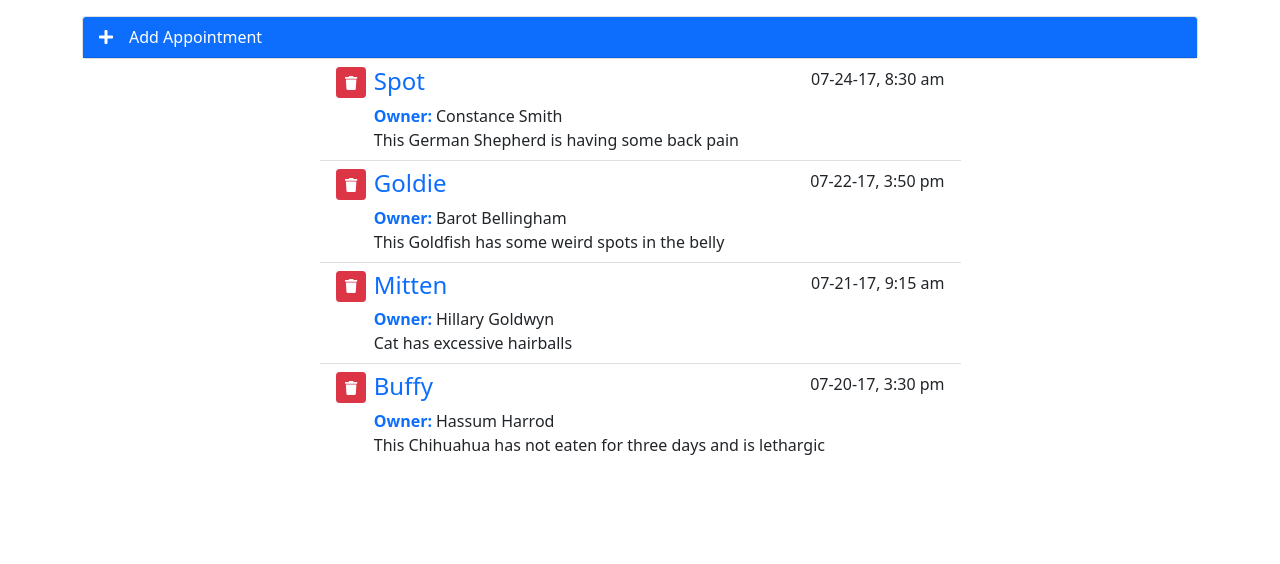
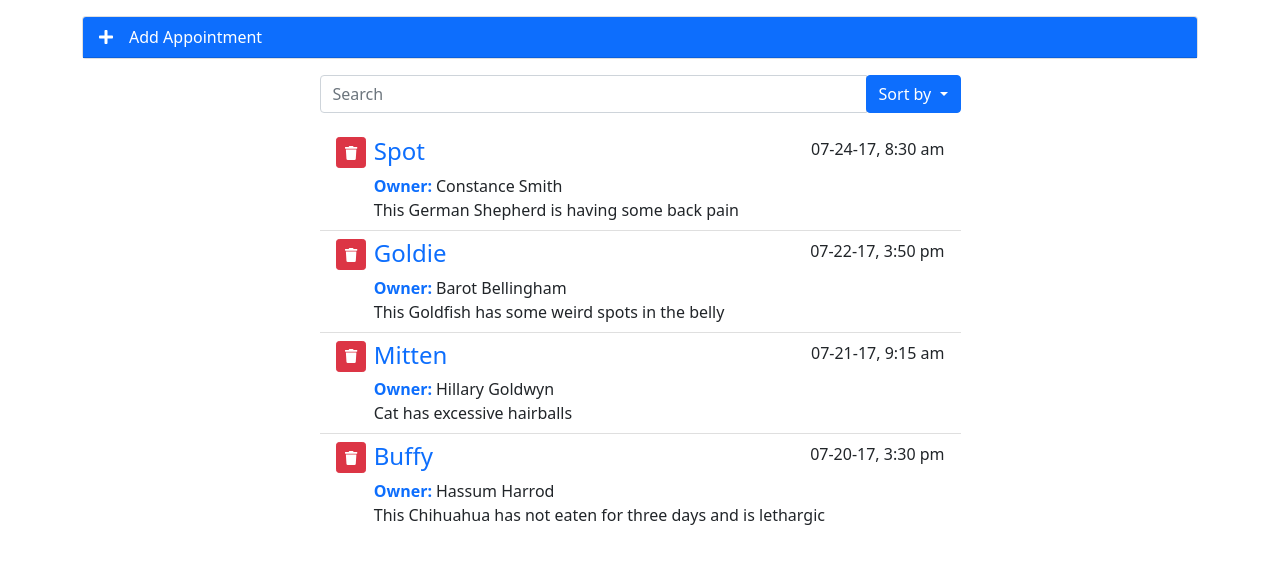
Before and after one commit to NonnaKar/vue-interface, a Vue app: page / in a window 1280 px wide. Shown: the top 564 px of the page. Built offline with nearby package versions, Linux system fonts and the light colour scheme.

Commit message:
added search component template

```diff
--- a/src/App.vue
+++ b/src/App.vue
@@ -2,6 +2,7 @@
   <div class="container">
     <div class="row justify-content-center">
       <add-appointment @add="addItem" />
+      <search-appointments />
       <appointment-list
         :appointments="appointments"
         @remove="removeItem"
@@ -12,8 +13,9 @@
 </template>
 
 <script>
-import AddAppointment from "./components/AddAppointment";
-import AppointmentList from "./components/AppointmentList";
+import SearchAppointments from "./components/SearchAppointments.vue";
+import AddAppointment from "./components/AddAppointment.vue";
+import AppointmentList from "./components/AppointmentList.vue";
 import _ from "lodash";
 import axios from "axios";
 
@@ -28,6 +30,7 @@
   components: {
     AppointmentList,
     AddAppointment,
+    SearchAppointments,
   },
   mounted() {
     axios.get("./data/appointments.json").then(
--- /dev/null
+++ b/src/components/SearchAppointments.vue
@@ -0,0 +1,91 @@
+<template>
+  <div class="col-12 col-md-10 col-lg-7">
+    <div class="input-group my-3">
+      <input
+        id="SearchApts"
+        placeholder="Search"
+        type="text"
+        class="form-control"
+        aria-label="Search Appointments"
+      />
+
+      <div class="input-group-append">
+        <button
+          type="button"
+          class="btn btn-primary dropdown-toggle"
+          data-toggle="dropdown"
+          aria-haspopup="true"
+          aria-expanded="false"
+        >
+          Sort by
+          <span class="caret"></span>
+        </button>
+
+        <div class="dropdown-menu dropdown-menu-right">
+          <a
+            href="#"
+            class="dropdown-item d-flex justify-content-between"
+            id="petName"
+          >
+            Pet Name
+            <font-awesome-icon icon="check" />
+          </a>
+
+          <a
+            class="dropdown-item d-flex justify-content-between"
+            href="#"
+            id="aptDate"
+          >
+            Date
+            <font-awesome-icon icon="check" />
+          </a>
+
+          <a
+            href="#"
+            class="dropdown-item d-flex justify-content-between"
+            id="ownerName"
+          >
+            Owner
+            <font-awesome-icon icon="check" />
+          </a>
+
+          <div class="dropdown-divider" role="separator"></div>
+
+          <a
+            class="dropdown-item d-flex justify-content-between"
+            href="#"
+            id="asc"
+          >
+            Asc
+            <font-awesome-icon icon="check" />
+          </a>
+
+          <a
+            class="dropdown-item d-flex justify-content-between"
+            href="#"
+            id="desc"
+          >
+            Desc
+            <font-awesome-icon icon="check" />
+          </a>
+        </div>
+      </div>
+    </div>
+  </div>
+</template>
+
+<script>
+import { FontAwesomeIcon } from "@fortawesome/vue-fontawesome";
+
+export default {
+  name: "SearchAppointments",
+  data() {
+    return {
+      searchTerm: "",
+    };
+  },
+  components: {
+    FontAwesomeIcon,
+  },
+};
+</script>
```
